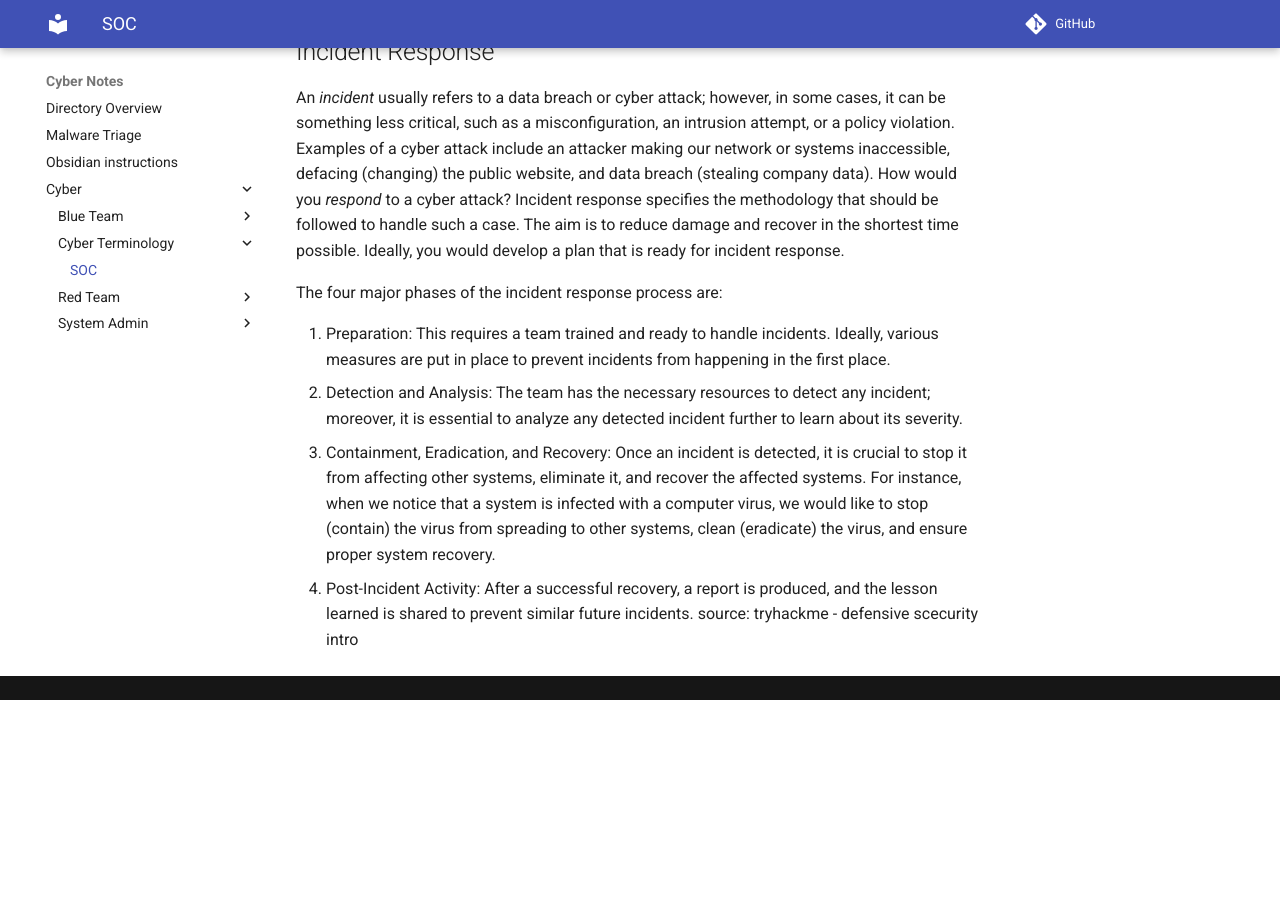
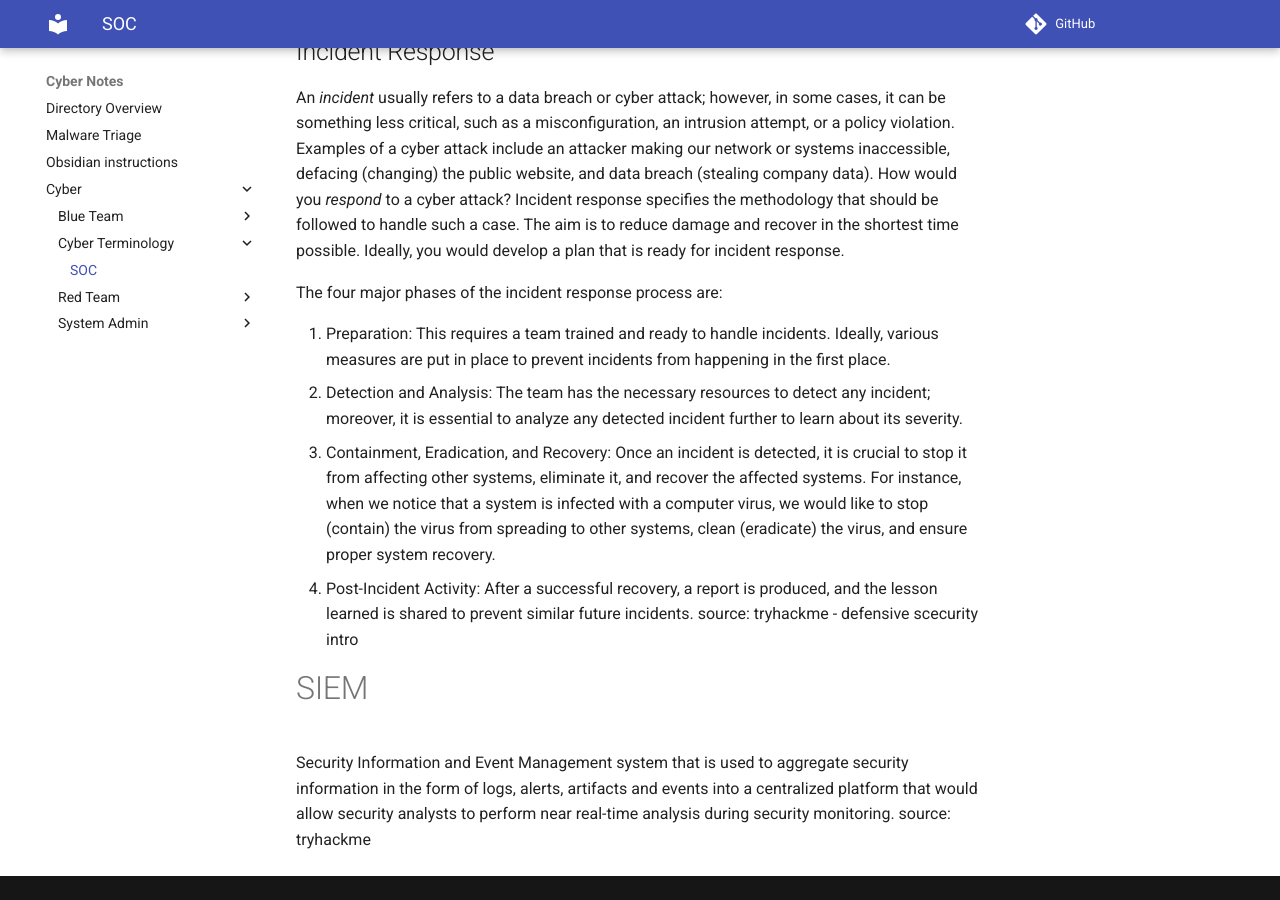
Before and after one commit to TeakKey7/Cyber-Notes, an MkDocs documentation site: the page built from Cyber-Notes/Cyber/Cyber Terminology/Defense.md, in a window 1280 px wide and 900 px high, scrolled down 1680 px. Built offline with MkDocs 1.6.1 and Material for MkDocs 9.7.7, drawn with Linux system fonts in a browser that asks for light colours; comment, search, counter and statistics services are not loaded; before the commit the page ends 2380 px from its top, so only the background shows below that.

Commit message:
vault backup: 2025-05-14 04:13:41

```diff
--- a/Cyber-Notes/Cyber/Cyber Terminology/Defense.md
+++ b/Cyber-Notes/Cyber/Cyber Terminology/Defense.md
@@ -30,3 +30,6 @@ The four major phases of the incident response process are:
 3. Containment, Eradication, and Recovery: Once an incident is detected, it is crucial to stop it from affecting other systems, eliminate it, and recover the affected systems. For instance, when we notice that a system is infected with a computer virus, we would like to stop (contain) the virus from spreading to other systems, clean (eradicate) the virus, and ensure proper system recovery.
 4. Post-Incident Activity: After a successful recovery, a report is produced, and the lesson learned is shared to prevent similar future incidents.
 source: tryhackme - defensive scecurity intro
+# SIEM
+Security Information and Event Management system that is used to aggregate security information in the form of logs, alerts, artifacts and events into a centralized platform that would allow security analysts to perform near real-time analysis during security monitoring.
+source: tryhackme
```
